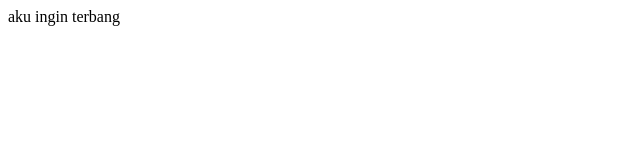
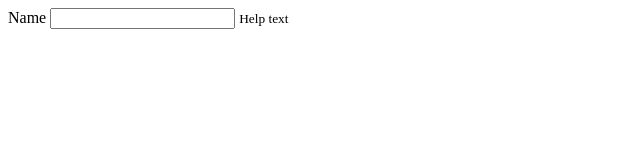
Before and after one commit to HaikalPratamaP/project-3, a plain HTML site: page index.html in a window 1280 px wide. Shown: the whole page, without its empty margins (0-640 px from the left). Drawn offline with Linux system fonts and the light colour scheme.

Commit message:
seccond commit

```diff
--- a/index.html
+++ b/index.html
@@ -6,6 +6,19 @@
     <title>Git</title>
 </head>
 <body>
-    aku ingin terbang
+   <div class="mb-3">
+    <label for="" class="form-label">Name</label>
+    <input
+        type="text"
+        class="form-control"
+        name=""
+        id=""
+        aria-describedby="helpId"
+        placeholder=""
+    />
+    <small id="helpId" class="form-text text-muted">Help text</small>
+   </div>
+
+
 </body>
 </html>
```
